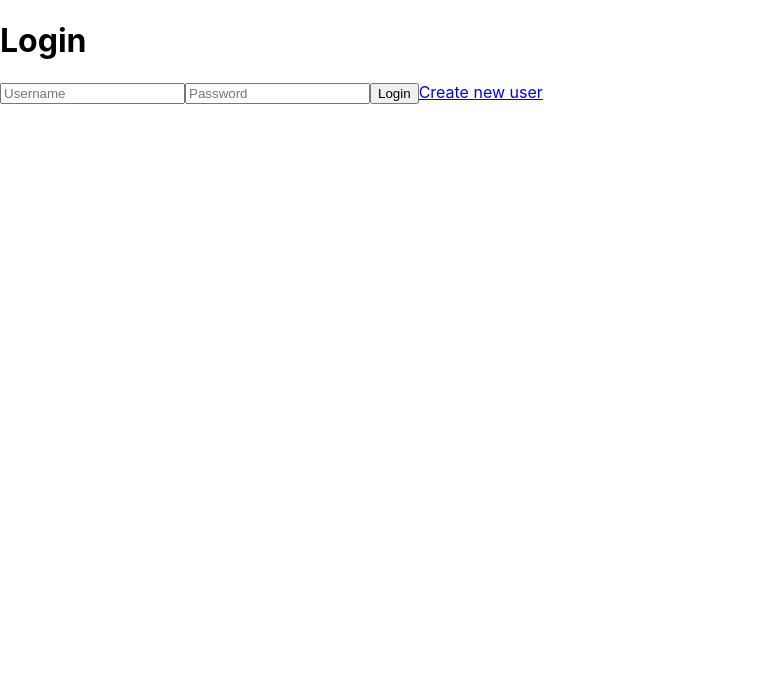
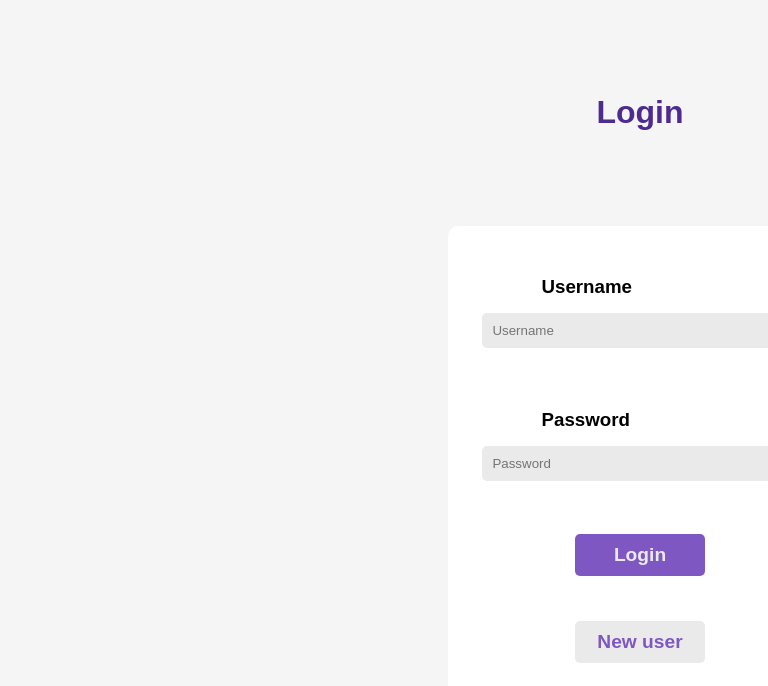
Before and after one commit to hugofolloni/authbook, a React (Create React App) app: page /login in a window 1280 px wide. Shown: the top 686 px of the page, without its empty margins (0-768 px from the left). Built offline with nearby package versions, Linux system fonts and the light colour scheme.

Commit message:
:art: Adding style (w/ some bugs)

```diff
--- a/src/Login.js
+++ b/src/Login.js
@@ -32,10 +32,18 @@ const Login = () => {
     return (
         <div className='login-div'>
             <h1>Login</h1>
-            <input type='text' placeholder='Username' onChange={(e) => setUsername(e.target.value) }/>
-            <input type='password' placeholder='Password' onChange={(e) => setPassword(e.target.value) }/>
-            <button onClick={ handleAuth }>Login</button>
-            <a href='/create'>Create new user</a>
+            <div className="container">
+                <div className="usernameDiv">
+                    <h3>Username</h3>
+                    <input type='text' placeholder='Username' onChange={(e) => setUsername(e.target.value) }/>
+                </div>
+                <div className="passwordDiv">
+                    <h3>Password</h3>
+                    <input type='password' placeholder='Password' onChange={(e) => setPassword(e.target.value) }/>
+                </div>
+                <button onClick={ handleAuth }>Login</button>
+                <a className='create' href='/create'>New user</a>
+            </div>
         </div>
      );
 }
--- a/src/NewUser.js
+++ b/src/NewUser.js
@@ -34,11 +34,20 @@ const NewUser = () => {
     }
 
     return (
-        <div className='new-user-div'>
+        <div className='login-div'>
             <h1>New User</h1>
-            <input type='text' placeholder='Username' onChange={(e) => setUsername(e.target.value) }/>
-            <input type='password' placeholder='Password' onChange={(e) => setPassword(e.target.value) } />
-            <button onClick={ handleCreate }>Create</button>
+            <div className="container">
+                <a className='arrowDiv' href="/login"><i class="arrow left"></i></a>
+                <div className="usernameDiv">
+                    <h3>Username</h3>
+                    <input type='text' placeholder='Username' onChange={(e) => setUsername(e.target.value) }/>
+                </div>
+                <div className="passwordDiv">
+                    <h3>Password</h3>
+                    <input type='password' placeholder='Password' onChange={(e) => setPassword(e.target.value) } />
+                </div>
+                <button onClick={ handleCreate }>Create</button>
+            </div>
         </div>
      );
 }
--- a/src/Notes.js
+++ b/src/Notes.js
@@ -32,10 +32,12 @@ const Notes = () => {
 
 
     return (
-        <div className="notes">
-            <h1>Notes</h1>
-            <div className='logout-div'>
-                <button className='logout-button' onClick={ handleLogout }>Logout</button>
+        <div className="notes-div">
+            <div className="header">
+                <h1>Notes</h1>
+                <div className='logout-div'>
+                    <button className='logout-button' onClick={ handleLogout }>Logout</button>
+                </div>
             </div>
             <div className='create'>
                 <Create userId={userId}/>
--- a/src/Text.js
+++ b/src/Text.js
@@ -80,7 +80,7 @@ const Text = (props) => {
 
     return (
         <div className="texts-div">
-            { editing && <div className='edit-div'>
+            { editing && <div className='create-div'>
                 <textarea value={editText} onChange={(e) => setEditText(e.target.value)}/>
                 <button onClick={ () => setEditing(false) }>Cancel</button>
                 <button onClick={ () => handleUpdate() }>Update</button>
--- a/src/index.css
+++ b/src/index.css
@@ -1,13 +1,211 @@
-body {
+* {
+  padding: 0;
   margin: 0;
-  font-family: -apple-system, BlinkMacSystemFont, 'Segoe UI', 'Roboto', 'Oxygen',
-    'Ubuntu', 'Cantarell', 'Fira Sans', 'Droid Sans', 'Helvetica Neue',
-    sans-serif;
-  -webkit-font-smoothing: antialiased;
-  -moz-osx-font-smoothing: grayscale;
+  box-sizing: border-box;
 }
 
-code {
-  font-family: source-code-pro, Menlo, Monaco, Consolas, 'Courier New',
-    monospace;
+body{
+  font-family: sans-serif;
 }
+
+.homepage-div {
+  display: flex;
+  flex-direction: column;
+  align-items: center;
+  justify-content: space-around;
+  height: 100vh;
+  background-color: #f5f5f5;
+}
+
+.homepage-div a {
+  text-decoration: none;
+  background-color: #7e57c2;
+  padding: 10px;
+  border-radius: 5px;
+  font-size: 1.2rem;
+  font-weight: bold;
+  width: 100px;
+  display: flex;
+  justify-content: center;
+  color: #eaeaea;
+}
+
+.login-div {
+  display: flex;
+  flex-direction: column;
+  align-items: center;
+  justify-content: space-evenly;
+  height: 100vh;
+  background-color: #f5f5f5;
+}
+
+.container {
+  display: flex;
+  flex-direction: column;
+  align-items: center;
+  height: 60vh;
+  width: 30vw;
+  background-color: white;
+  padding: 20px;
+  justify-content: space-around;
+  border-radius: 10px;
+}
+
+.container button {
+  background-color: #7e57c2;
+  padding: 10px;
+  border-radius: 5px;
+  font-size: 1.2rem;
+  font-weight: bold;
+  width: 130px;
+  display: flex;
+  border: none;
+  justify-content: center;
+  color: #eaeaea;
+  cursor: pointer;
+  transition: 0.3s all ease;
+}
+
+.container button:hover{
+  color: #7e57c2;
+  background-color: #c2c2c2;
+}
+
+.container div{
+  display: flex;
+  flex-direction: column;
+  height: 20%;
+  justify-content: space-around;
+}
+
+.container .create {
+  text-decoration: none;
+  background-color: #eaeaea;
+  padding: 10px;
+  border-radius: 5px;
+  font-size: 1.2rem;
+  font-weight: bold;
+  width: 130px;
+  display: flex;
+  justify-content: center;
+  color: #7e57c2;
+  transition: 0.4s ease all;
+}
+
+.container .create:hover {
+  background-color: #b084f4;
+  color: #eaeaea;
+}
+
+.login-div input {
+  border: none;
+  background-color: #eaeaea;
+  width: 160%;
+  padding: 10px;
+  border-radius: 5px;
+  margin-left: -30%;
+}
+
+h1 {
+  color: #4d2b90;
+}
+
+.arrow {
+  border: solid black;
+  border-width: 0 4px 4px 0;
+  display: inline-block;
+  padding: 3px;
+  width: 1.5vw;
+  height: 1.5vw;
+  transition: 0.3s ease all;
+}
+
+.arrow:hover{
+  border: solid #818181;
+  border-width: 0 4px 4px 0;
+}
+
+.left {
+  transform: rotate(135deg);
+  -webkit-transform: rotate(135deg);
+}
+
+.arrowDiv {
+  margin-left: -80%;
+}
+
+.notes-div {
+  display: flex;
+  flex-direction: column;
+  align-items: center;
+  justify-content: space-around;
+  min-height: 100vh;
+  overflow-y: scroll;
+  background-color: #f5f5f5;
+}
+
+.create-div {
+  display: flex;
+  flex-direction: column;
+  align-items: center;
+  justify-content: space-around;
+  width: 70vw;
+  background-color: white;
+  padding: 20px;
+}
+
+.create-div h3{
+  color: #4d2b90;
+  margin: 0px 0px 10px -80%;
+}
+
+.create-div textarea {
+  border: none;
+  background-color: #eaeaea;;
+  width: 100%;
+}
+
+.header {
+  display: flex;
+  flex-direction: row;
+  align-items: center;
+  justify-content: space-around;
+  width: 100%;
+  height: 10vh;
+  padding: 10px;
+  border-radius: 10px;
+  margin: -5% 0px -10% 0px;
+}
+
+.notes {
+  display: flex;
+  margin-top: -15%;
+  flex-direction: column;
+  align-items: center;
+  justify-content: space-around;
+  width: 70vw;
+  padding: 20px;
+}
+
+.texts-div {
+  display: flex;
+  flex-direction: column;
+  align-items: center;
+  justify-content: space-around;
+  width: 100%;
+  padding: 20px;
+  overflow-y: visible;
+}
+
+/* .singular-text {
+  display: flex;
+  flex-direction: column;
+  align-items: center;
+  justify-content: space-around;
+  width: 100%;
+  background-color: white;
+  margin: 10px;
+}  */
+
+
+/* este ultimo está bugando, pois na hora de mostrar as tarefas ou editá-las as divs ficam sobrepostas. consertar amanha */
```
Also changed, not shown: database/data.json (+4 -3 lines), 1 other file (tests, documents, lock files or other folders).
